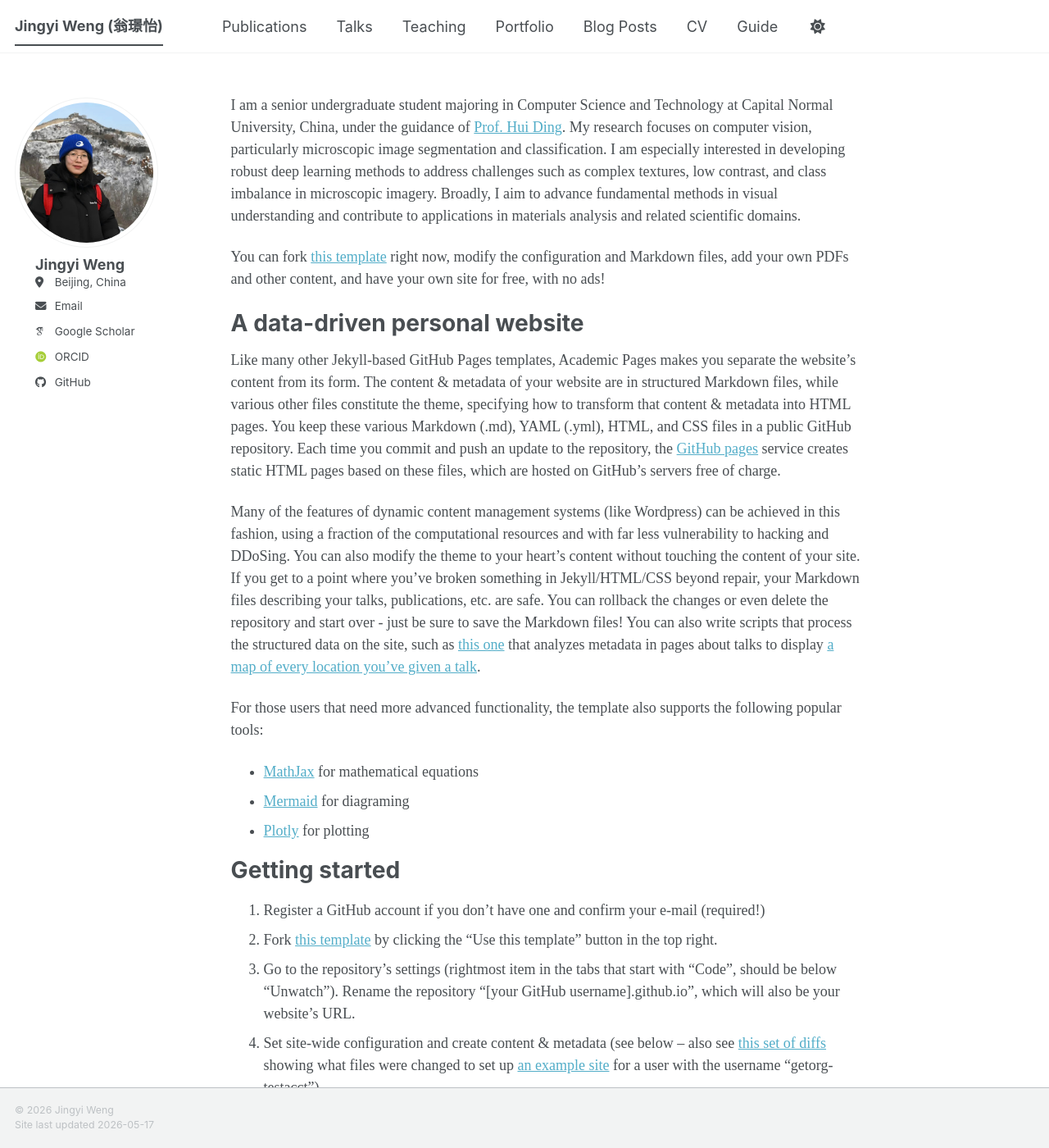
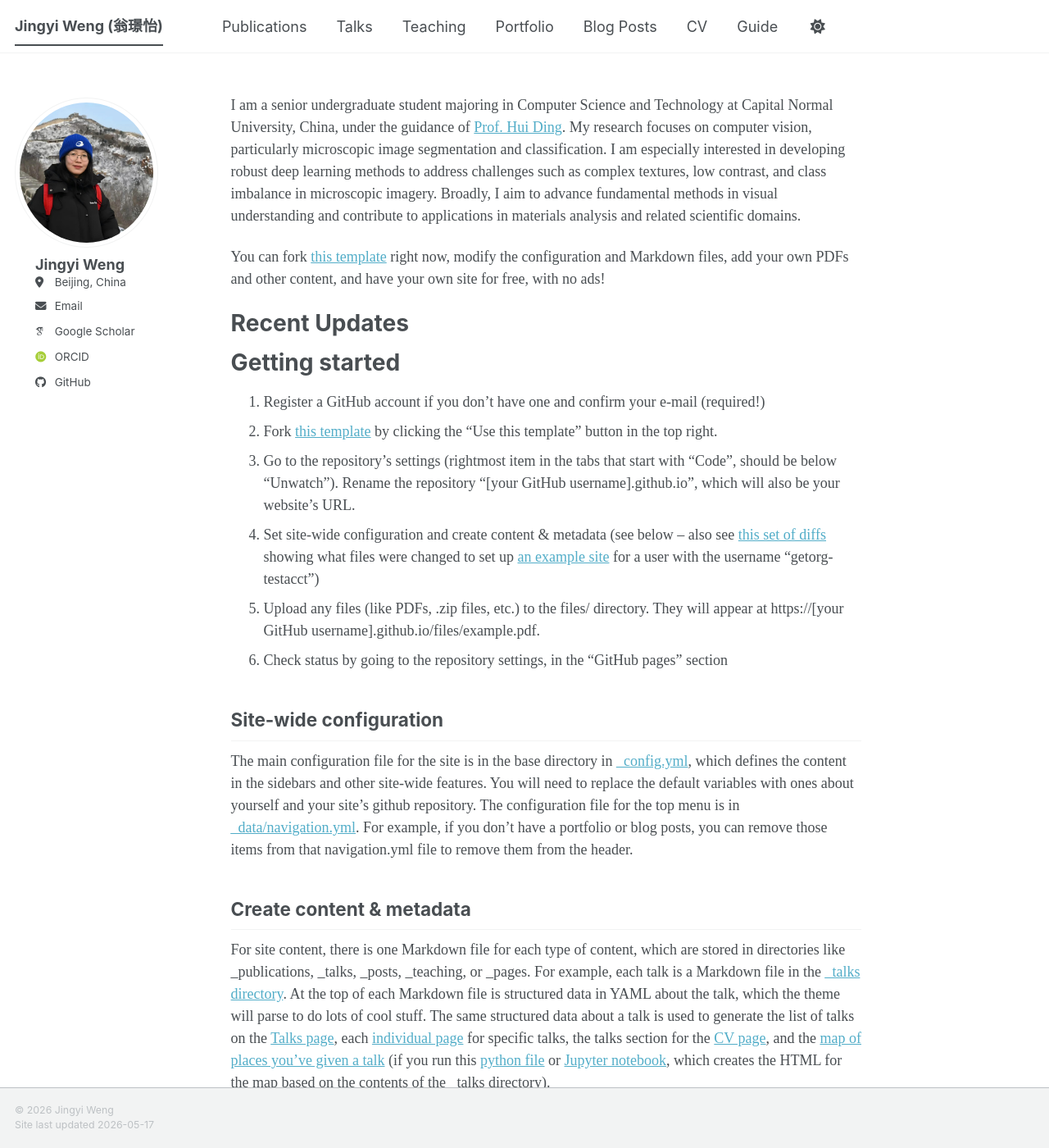
Before and after one commit to jingyi-weng/jingyi-weng.github.io, a Jekyll site: the page built from _pages/about.md, in a window 1280 px wide and 1400 px high. Shown: the whole window at 82% size. Built offline with Jekyll 4.4.1, drawn with Linux system fonts in a browser that asks for light colours; some web fonts are replaced; a script bundle is joined from its source files by our own code; library files that are not in the unit come from our copies; some of the changed text lies outside the part shown.

Commit message:
Update about.md

```diff
--- a/_pages/about.md
+++ b/_pages/about.md
@@ -12,16 +12,9 @@
 
  You can fork [this template](https://github.com/academicpages/academicpages.github.io) right now, modify the configuration and Markdown files, add your own PDFs and other content, and have your own site for free, with no ads!
 
-A data-driven personal website
+Recent Updates
 ======
-Like many other Jekyll-based GitHub Pages templates, Academic Pages makes you separate the website's content from its form. The content & metadata of your website are in structured Markdown files, while various other files constitute the theme, specifying how to transform that content & metadata into HTML pages. You keep these various Markdown (.md), YAML (.yml), HTML, and CSS files in a public GitHub repository. Each time you commit and push an update to the repository, the [GitHub pages](https://pages.github.com/) service creates static HTML pages based on these files, which are hosted on GitHub's servers free of charge.
 
-Many of the features of dynamic content management systems (like Wordpress) can be achieved in this fashion, using a fraction of the computational resources and with far less vulnerability to hacking and DDoSing. You can also modify the theme to your heart's content without touching the content of your site. If you get to a point where you've broken something in Jekyll/HTML/CSS beyond repair, your Markdown files describing your talks, publications, etc. are safe. You can rollback the changes or even delete the repository and start over - just be sure to save the Markdown files! You can also write scripts that process the structured data on the site, such as [this one](https://github.com/academicpages/academicpages.github.io/blob/master/talkmap.ipynb) that analyzes metadata in pages about talks to display [a map of every location you've given a talk](https://academicpages.github.io/talkmap.html).
-
-For those users that need more advanced functionality, the template also supports the following popular tools:
-- [MathJax](https://www.mathjax.org/) for mathematical equations
-- [Mermaid](https://mermaid.js.org/) for diagraming
-- [Plotly](https://plotly.com/javascript/) for plotting
 
 Getting started
 ======
@@ -51,7 +44,3 @@
 
 Example: editing a Markdown file for a talk
 ![Editing a Markdown file for a talk](/images/editing-talk.png)
-
-For more info
-------
-More info about configuring Academic Pages can be found in [the guide](https://academicpages.github.io/markdown/), the [growing wiki](https://github.com/academicpages/academicpages.github.io/wiki), and you can always [ask a question on GitHub](https://github.com/academicpages/academicpages.github.io/discussions). The [guides for the Minimal Mistakes theme](https://mmistakes.github.io/minimal-mistakes/docs/configuration/) (which this theme was forked from) might also be helpful.
```
